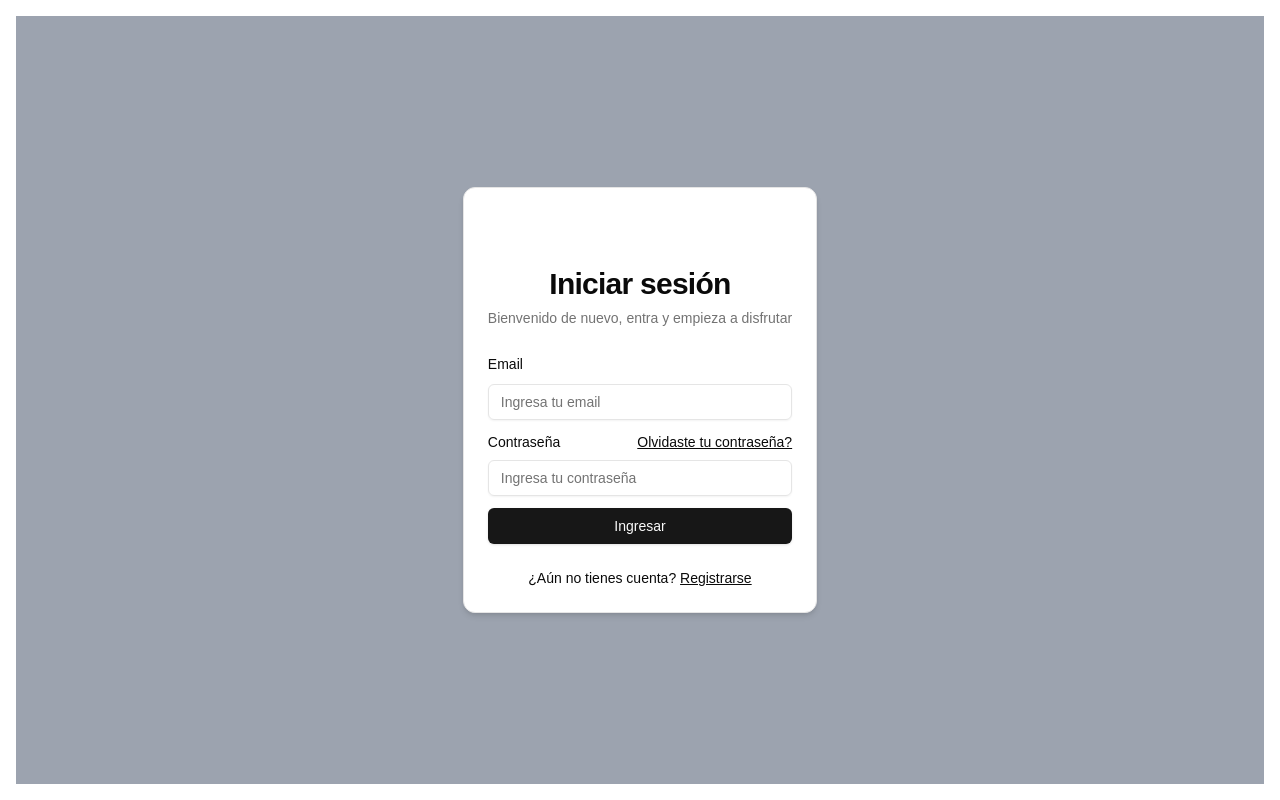
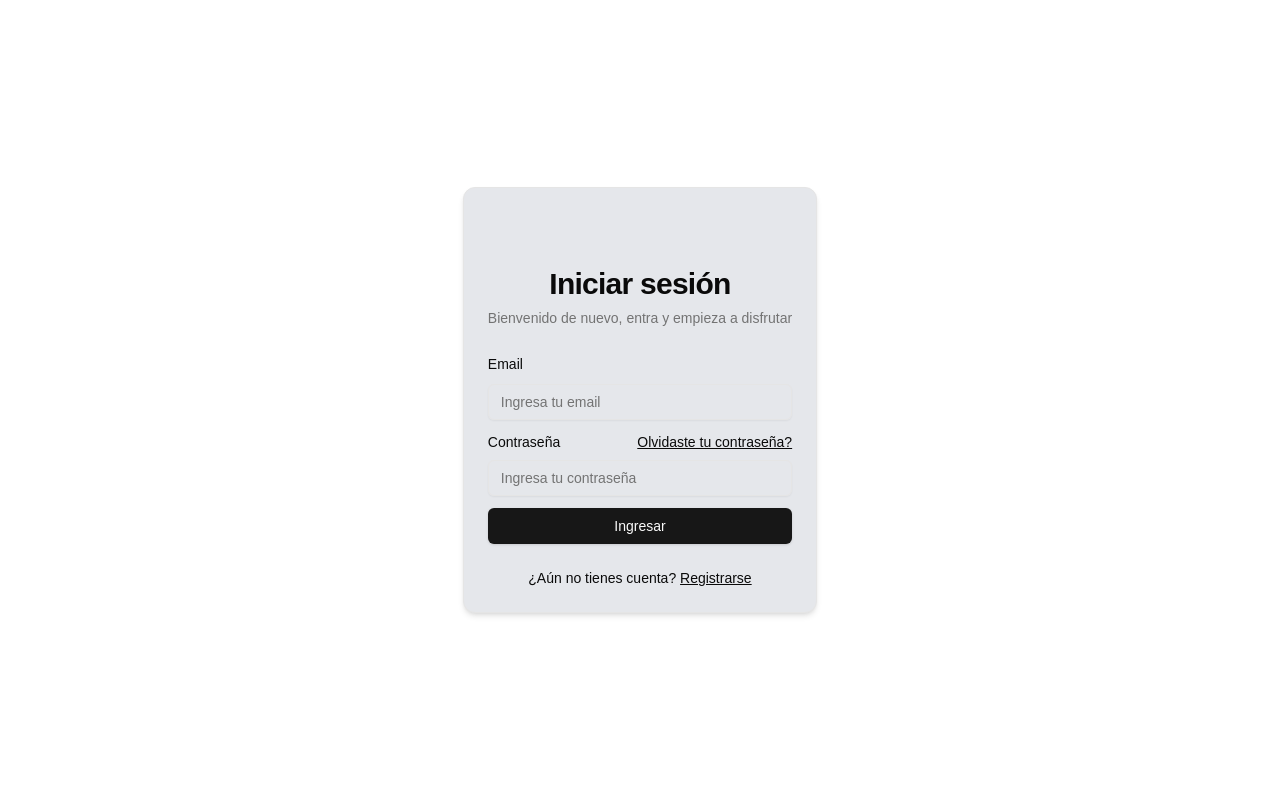
Before and after one commit to RDaniloMM/proyecto-ing-web, a Next.js app: page /login in a window 1280 px wide. Built offline with nearby package versions, Linux system fonts and the light colour scheme; no server answers.

Commit message:
Fix bcryptjs

```diff
--- a/package.json
+++ b/package.json
@@ -19,6 +19,7 @@
     "@radix-ui/react-slot": "^1.1.0",
     "@types/bcryptjs": "^2.4.6",
     "axios": "^1.7.7",
+    "bcryptjs": "^2.4.3",
     "class-variance-authority": "^0.7.0",
     "clsx": "^2.1.1",
     "lucide-react": "^0.453.0",
--- a/src/actions/auth.ts
+++ b/src/actions/auth.ts
@@ -2,7 +2,7 @@
 
 import { signIn, signOut } from "@/auth";
 import { loginType, registerSchema, registerType } from "@/schemas/auth";
-/* import bcrypt from "bcryptjs"; */
+import bcrypt from "bcryptjs";
 import { prisma } from "@/lib/prisma";
 import { defaultRoute } from "@/auth/routes";
 import { AuthError } from "next-auth";
@@ -66,14 +66,14 @@ export const registerAction = async (values: registerType) => {
     } */
 
     // hash de la contraseña
-    /* const passwordHash = await bcrypt.hash(data.password, 10); */
+    const passwordHash = await bcrypt.hash(data.password, 10);
 
     // crear el usuario
     await prisma.user.create({
       data: {
         email: data.email,
         name: data.name,
-        password: data.password,
+        password: passwordHash,
       },
     });
 
--- a/src/app/(auth)/login/_components/LoginCard.tsx
+++ b/src/app/(auth)/login/_components/LoginCard.tsx
@@ -24,7 +24,7 @@ export const LoginCard = ({
   OAuthAccountNotLinked,
 }: LoginCardProps) => {
   return (
-    <Card className='relative max-w-md shadow-md pt-12'>
+    <Card className='relative max-w-md shadow-md pt-12 bg-gray-200'>
       <CardHeader>
         <div className='absolute inset-x-0 -top-14 flex justify-center'></div>
         <CardTitle className='text-3xl font-semibold text-center'>
--- a/src/app/(auth)/login/page.tsx
+++ b/src/app/(auth)/login/page.tsx
@@ -10,7 +10,7 @@ export default function LoginPage({
 
   return (
     <div className='w-full min-h-screen grid grid-cols-1 lg:grid-cols-1 py-4'>
-      <div className='flex flex-col items-center justify-center bg-gray-400'>
+      <div className='flex flex-col items-center justify-center '>
         <LoginCard
           isVerified={isVerified}
           OAuthAccountNotLinked={OAuthAccountNotLinked}
--- a/src/app/(auth)/register/_components/RegisterCard.tsx
+++ b/src/app/(auth)/register/_components/RegisterCard.tsx
@@ -14,7 +14,7 @@ import { loginRoute } from "@/auth/routes";
 
 export const RegisterCard = () => {
   return (
-    <Card className='relative max-w-md shadow-md pt-12'>
+    <Card className='relative max-w-md shadow-md pt-12 bg-gray-200'>
       <div className='absolute inset-x-0 -top-14 flex justify-center'></div>
       <CardHeader>
         <CardTitle className='text-3xl font-semibold text-center'>
--- a/src/auth/auth.config.ts
+++ b/src/auth/auth.config.ts
@@ -1,6 +1,6 @@
 import { prisma } from "@/lib/prisma";
 import { loginSchema } from "@/schemas/auth";
-/* import bcrypt from "bcryptjs"; */
+import bcrypt from "bcryptjs";
 /* import { nanoid } from "nanoid"; */
 import type { NextAuthConfig } from "next-auth";
 import Credentials from "next-auth/providers/credentials";
@@ -45,11 +45,11 @@ export const authConfig = {
         }
 
         // verificar si la contraseña es correcta
-        /* const isValid = await bcrypt.compare(data.password, user.password); */
+        const isValid = await bcrypt.compare(data.password, user.password);
 
-        /*  if (!isValid) {
+        if (!isValid) {
           throw new Error("Contraseña incorrecta");
-        } */
+        }
 
         // verificación de email
         /*
--- a/src/schemas/auth.ts
+++ b/src/schemas/auth.ts
@@ -19,7 +19,7 @@ export const registerSchema = z
     name: z
       .string({ required_error: "El nombre es obligatorio" })
       .min(1, "El nombre es obligatorio")
-      .max(32, "El nombre debe tener menos de 32 caracteres"),
+      .max(48, "El nombre debe tener menos de 32 caracteres"),
     email: z
       .string({ required_error: "El correo electrónico es obligatorio" })
       .min(1, "El correo electrónico es obligatorio")
```
Also changed, not shown: 1 other file (tests, documents, lock files or other folders).
